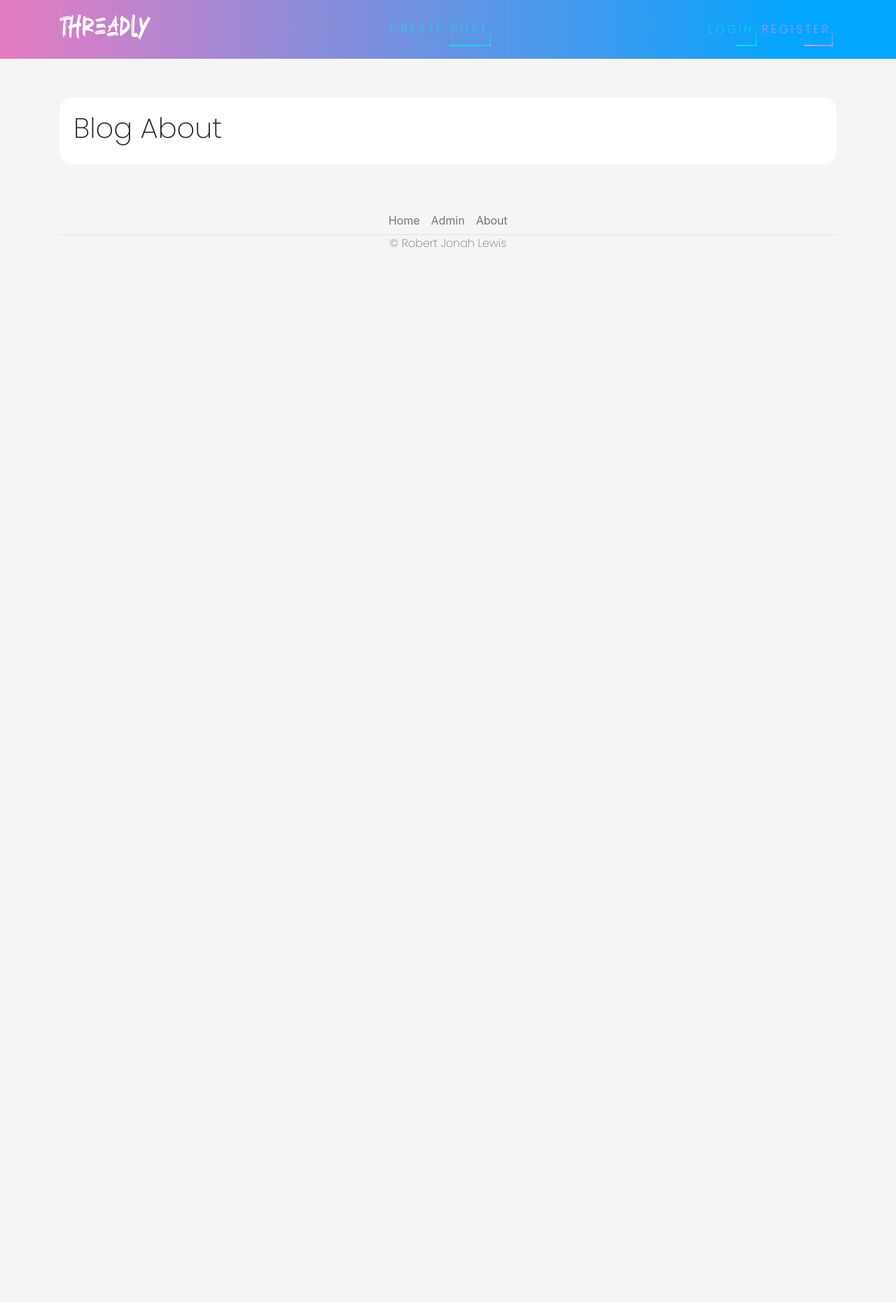
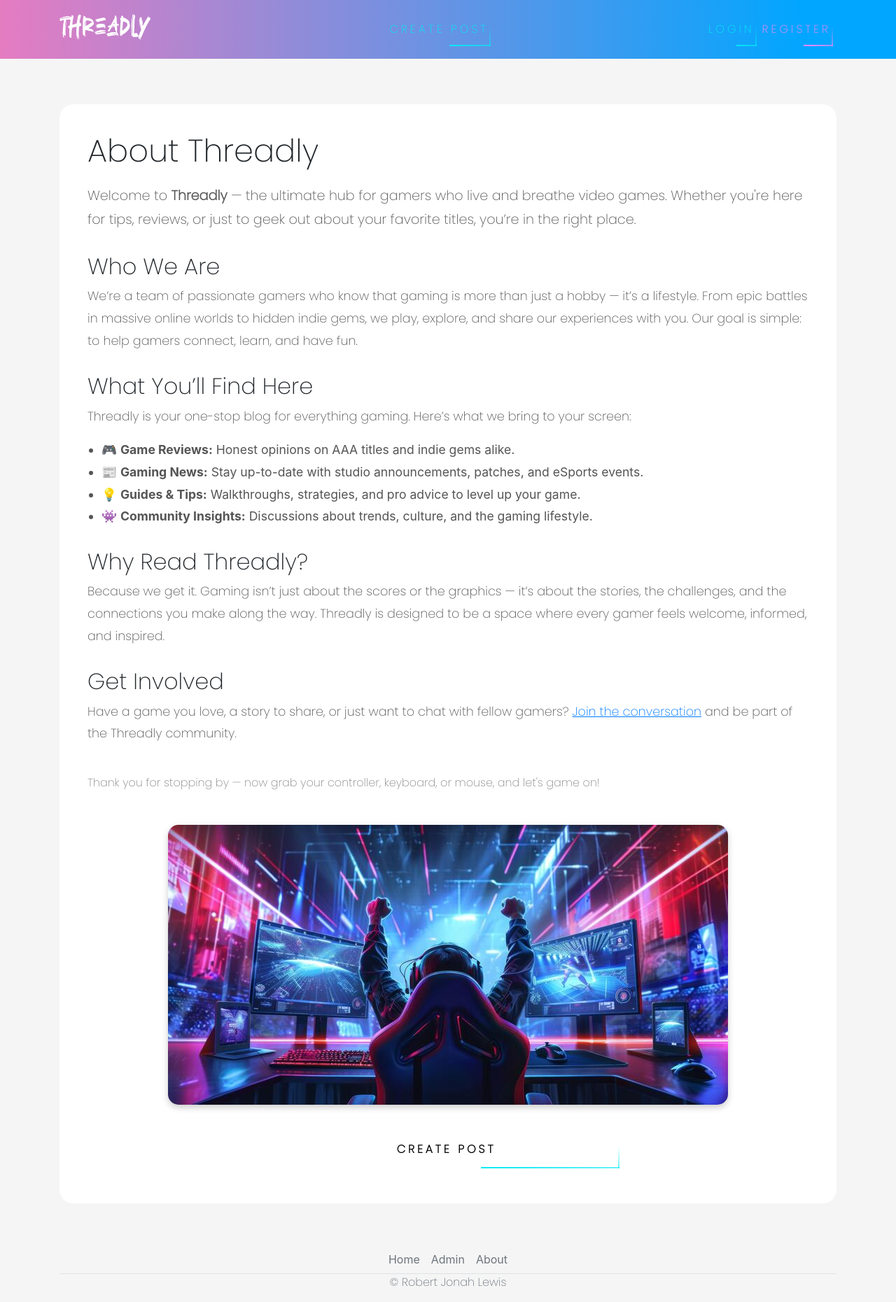
Before and after one commit to RobertJLewis/blogproj, a Django app: page /about/ in a window 1280 px wide. Shown: the whole page at 70% size. Before the commit the page ends 354 px from the top, so only its background shows below. Run offline with Django 3.2, Linux system fonts and the light colour scheme; some libraries are stand-ins or nearby versions.

Commit message:
adding in images into about page and a button for people to create a post

```diff
--- a/blog/static/blog/main.css
+++ b/blog/static/blog/main.css
@@ -8,11 +8,11 @@ body {
 }
 
 
+
 h1, h2, h3, h4, h5, h6, p {
  color: black bold;
  font-family: 'Poppins', sans-serif;
 }
-
 
 ul {
  margin: 0;
--- a/blog/templates/blog/about.html
+++ b/blog/templates/blog/about.html
@@ -1,6 +1,62 @@
 {% extends 'blog/base.html' %}
+{% load static %}
 {% block content %}
-    <div class="container" style="background: white; padding: 20px; margin-top: 10px; border-radius: 20px;">
-        <h1>Blog About</h1>
+<div class="container" style="background: white; padding: 40px; margin-top: 20px; border-radius: 20px; line-height: 1.8;">
+
+    <!-- Page Title -->
+    <h1 style="font-size: 2.8rem; margin-bottom: 20px;">About Threadly</h1>
+    <p style="font-size: 1.2rem; color: #555;">
+        Welcome to <strong>Threadly</strong> — the ultimate hub for gamers who live and breathe video games. Whether you're here for tips, reviews, or just to geek out about your favorite titles, you’re in the right place.
+    </p>
+
+    <!-- Who We Are -->
+    <h2 style="margin-top: 30px; font-size: 2rem;">Who We Are</h2>
+    <p style="font-size: 1.1rem; color: #555;">
+        We’re a team of passionate gamers who know that gaming is more than just a hobby — it’s a lifestyle. From epic battles in massive online worlds to hidden indie gems, we play, explore, and share our experiences with you. Our goal is simple: to help gamers connect, learn, and have fun.
+    </p>
+
+    <!-- What We Do -->
+    <h2 style="margin-top: 30px; font-size: 2rem;">What You’ll Find Here</h2>
+    <p style="font-size: 1.1rem; color: #555;">
+        Threadly is your one-stop blog for everything gaming. Here’s what we bring to your screen:
+    </p>
+    <ul style="font-size: 1.1rem; color: #555; padding-left: 20px;">
+        <li>🎮 <strong>Game Reviews:</strong> Honest opinions on AAA titles and indie gems alike.</li>
+        <li>📰 <strong>Gaming News:</strong> Stay up-to-date with studio announcements, patches, and eSports events.</li>
+        <li>💡 <strong>Guides & Tips:</strong> Walkthroughs, strategies, and pro advice to level up your game.</li>
+        <li>👾 <strong>Community Insights:</strong> Discussions about trends, culture, and the gaming lifestyle.</li>
+    </ul>
+
+    <!-- Why Read Us -->
+    <h2 style="margin-top: 30px; font-size: 2rem;">Why Read Threadly?</h2>
+    <p style="font-size: 1.1rem; color: #555;">
+        Because we get it. Gaming isn’t just about the scores or the graphics — it’s about the stories, the challenges, and the connections you make along the way. Threadly is designed to be a space where every gamer feels welcome, informed, and inspired.
+    </p>
+
+    <!-- Call To Action -->
+    <h2 style="margin-top: 30px; font-size: 2rem;">Get Involved</h2>
+    <p style="font-size: 1.1rem; color: #555;">
+        Have a game you love, a story to share, or just want to chat with fellow gamers?
+        <a href="{% url 'blog-home' %}" style="text-decoration: underline; color: #007bff;">Join the conversation</a> and be part of the Threadly community.
+    </p>
+
+    <p style="margin-top: 40px; font-size: 1rem; color: #888;">
+        Thank you for stopping by — now grab your controller, keyboard, or mouse, and let's game on!
+    </p>
+    <br>
+    <!-- Bottom Image -->
+    <div class="text-center md-6">
+        <img src="{% static 'blog/images/celebrate_gaming.jpeg' %}" alt="Celebrate Gaming" style="max-width: 100%; border-radius: 15px; box-shadow: 0 4px 10px rgba(0,0,0,0.2);">
     </div>
-{% endblock content %}
+    <br>
+    <div class="row">
+        <div class="col-md-6 mx-auto text-center">
+            <div class="navbar-nav">
+                <a href="{% url 'blog-new' %}" class="nav-item nav-link font-weight-bold" id="auth-links" style="color: #000000;">
+                    <span></span><span></span><span></span><span></span>
+                    Create Post
+                </a>
+            </div>
+        </div>
+    </div>
+</div>{% endblock content %}
--- a/blog/templates/blog/post_detail.html
+++ b/blog/templates/blog/post_detail.html
@@ -46,8 +46,12 @@
     {{ form.as_p }}
     <button class="btn btn-primary" type="submit">Post Comment</button>
   </form>
+
+  <!-- Back button with same style -->
+  <div class="mt-2">
+    <a class="btn btn-primary" href="javascript:history.back()">← Back</a>
+  </div>
 {% else %}
   <p><a href="{% url 'login' %}">Log in</a> to comment.</p>
 {% endif %}
-
 {% endblock content %}
```
Also changed, not shown: blog/templates/blog/home.html (+8 -7 lines), blog/static/blog/images/celebrate_gaming.jpeg (added), db.sqlite3.
